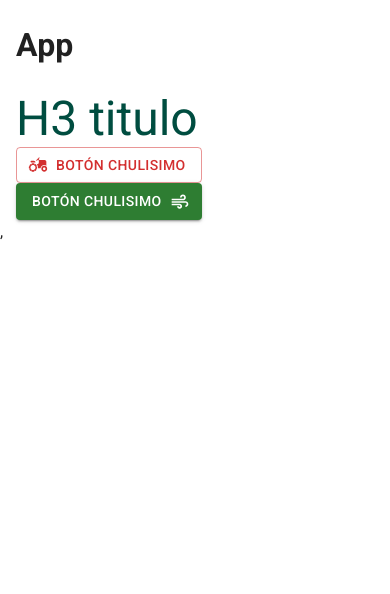
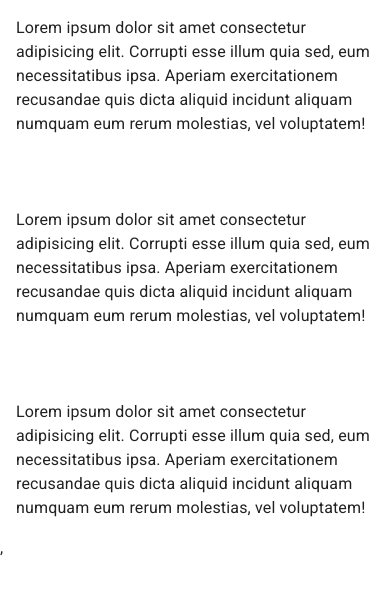
Before and after one commit to willluna/materialUI-react-vite, a React (Vite) app: page / in a window 390 px wide. Shown: the top 594 px of the page. Built offline with nearby package versions, Linux system fonts and the light colour scheme.

Commit message:
Curso Material UI #07: Introducción a GRID (responsive layout)

```diff
--- a/src/App.jsx
+++ b/src/App.jsx
@@ -1,28 +1,42 @@
-import { Button, Container, Typography} from  "@mui/material"
-import  AgricultureIcon  from "@mui/icons-material/Agriculture";
-import AirIcon from "@mui/icons-material/Air";
+import { Container, Grid } from  "@mui/material"
 
 
 
 export default function App() {
     return(
       <Container>
-      <h1>App</h1>
-      <Typography variant="h3" color="primary">H3 titulo</Typography>
-      <Button
-      variant="outlined"
-      color="error"
-      startIcon={<AgricultureIcon/>}
-    >
-      Botón chulisimo
-    </Button>
-      <Button
-      variant="contained"
-      color="success"
-      endIcon={<AirIcon/>}
-      >
-      Botón chulisimo
-      </Button>
+        <Grid container spacing={5}>
+          <Grid
+            item
+            xs={12}
+            sm={6}
+            md={4}
+          >
+            <p>
+              Lorem ipsum dolor sit amet consectetur adipisicing elit. Corrupti esse illum quia sed, eum necessitatibus ipsa. Aperiam exercitationem recusandae quis dicta aliquid incidunt aliquam numquam eum rerum molestias, vel voluptatem!
+            </p>
+          </Grid>
+          <Grid
+            item
+            xs={12}
+            sm={6}
+            md={4}
+          >
+            <p>
+              Lorem ipsum dolor sit amet consectetur adipisicing elit. Corrupti esse illum quia sed, eum necessitatibus ipsa. Aperiam exercitationem recusandae quis dicta aliquid incidunt aliquam numquam eum rerum molestias, vel voluptatem!
+            </p>
+          </Grid>
+          <Grid
+            item
+            xs={12}
+            sm={12}
+            md={4}
+          >
+            <p>
+              Lorem ipsum dolor sit amet consectetur adipisicing elit. Corrupti esse illum quia sed, eum necessitatibus ipsa. Aperiam exercitationem recusandae quis dicta aliquid incidunt aliquam numquam eum rerum molestias, vel voluptatem!
+            </p>
+          </Grid>
+        </Grid>
       </Container>
     );
 }
```
